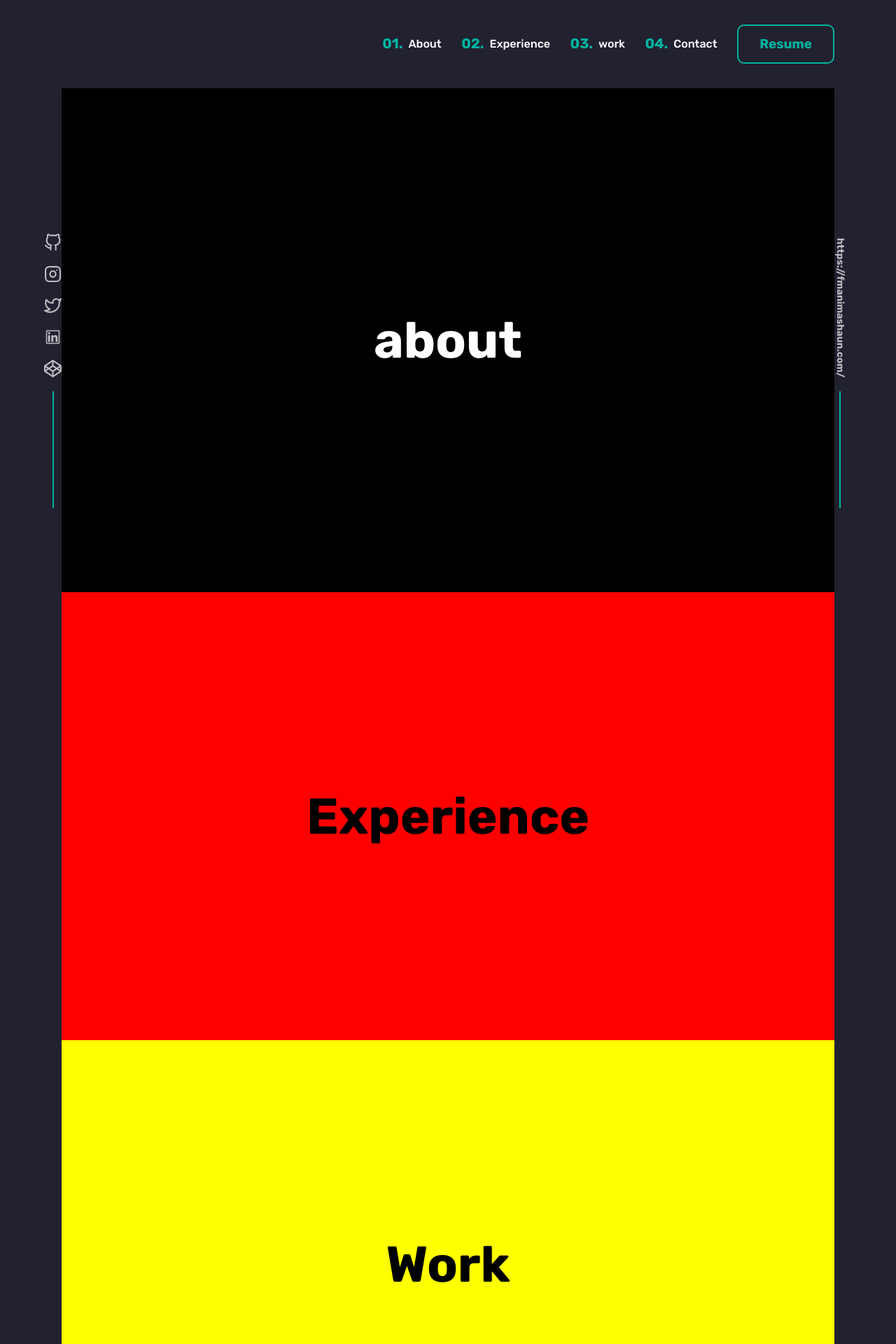
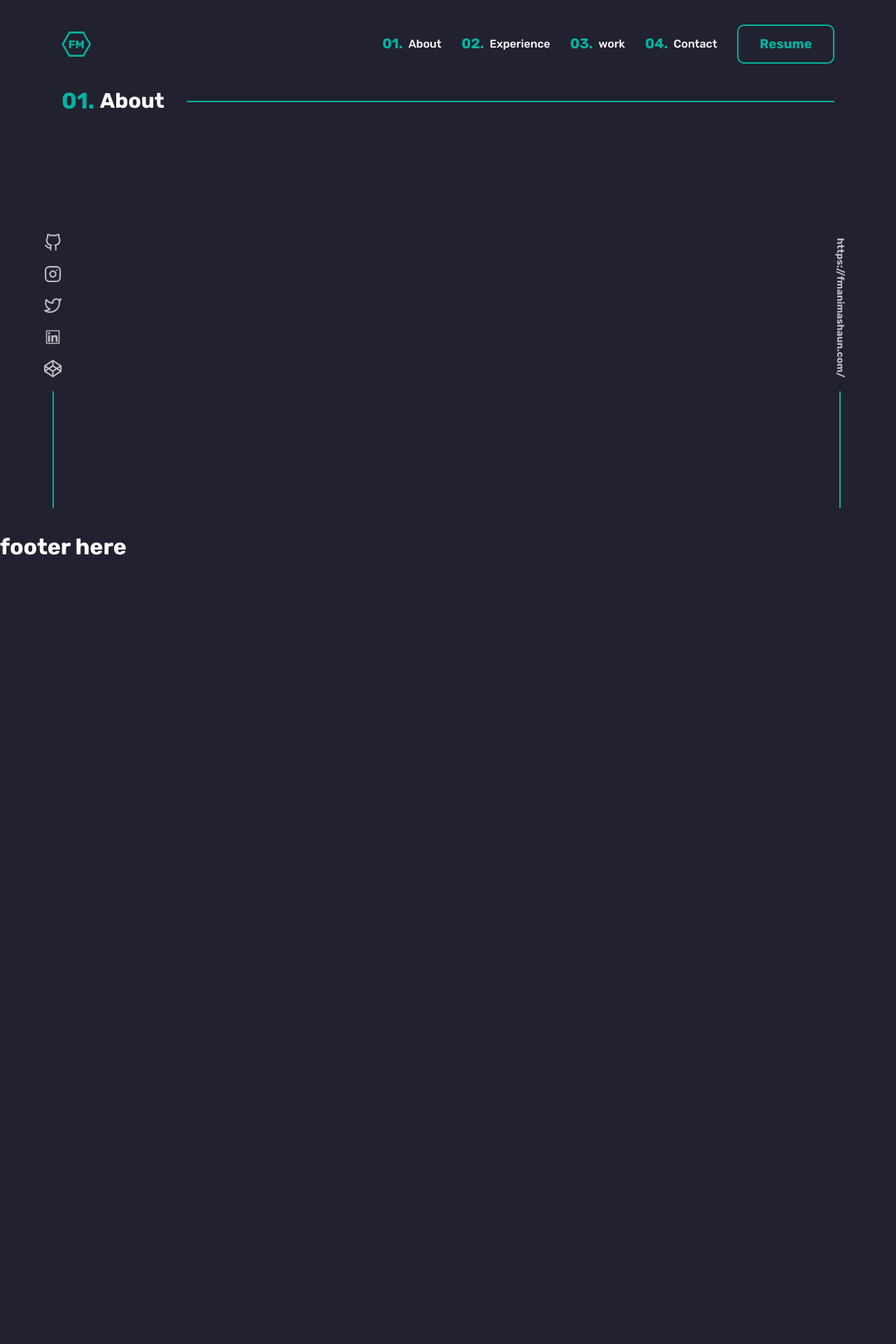
Before and after one commit to fmanimashaun/fmanimashaun.github.io, a React (Vite) app: page / in a window 1280 px wide. Shown: the top 1920 px of the page at 70% size. After the commit the page ends 800 px from the top, so only its background shows below. Built offline with nearby package versions, Linux system fonts and the light colour scheme.

Commit message:
Adjust the header responsiveness and add Logo to the header

```diff
--- a/src/App.jsx
+++ b/src/App.jsx
@@ -8,6 +8,7 @@ import { FiInstagram } from "react-icons/fi";
 import { AiOutlineLinkedin } from "react-icons/ai";
 import { FaCodepen } from "react-icons/fa";
 import Aside from "./components/Aside";
+import SectionHeader from "./components/SectionHeader";
 
 const App = () => {
   const [isVisible, setIsVisible] = useState(false);
@@ -56,73 +57,15 @@ const App = () => {
           </div>
         </Aside>
         <div className="main__wrapper">
-          <div
-            id="about"
-            style={{
-              height: "90vh",
-              display: "flex",
-              justifyContent: "center",
-              alignItems: "center",
-              fontSize: "4.5rem",
-              fontWeight: "bold",
-              color: "white",
-              background: "black",
-            }}
-          >
-            about
-          </div>
-
-          <div
-            id="experience"
-            style={{
-              height: "80vh",
-              display: "flex",
-              justifyContent: "center",
-              alignItems: "center",
-              fontSize: "4.5rem",
-              fontWeight: "bold",
-              color: "black",
-              background: "red",
-            }}
-          >
-            Experience
-          </div>
-
-          <div
-            id="work"
-            style={{
-              height: "80vh",
-              display: "flex",
-              justifyContent: "center",
-              alignItems: "center",
-              fontSize: "4.5rem",
-              fontWeight: "bold",
-              color: "black",
-              background: "yellow",
-            }}
-          >
-            Work
-          </div>
-
-          <div
-            id="contact"
-            style={{
-              height: "80vh",
-              display: "flex",
-              justifyContent: "center",
-              alignItems: "center",
-              fontSize: "4.5rem",
-              fontWeight: "bold",
-              color: "black",
-              background: "white",
-            }}
-          >
-            Contact
+          <div id="about">
+            <SectionHeader className="about" />
           </div>
         </div>
         <Aside className="right">
           <div className="aside__link">
-            <a href="https://fmanimashaun.com/" className="website">https://fmanimashaun.com/</a>
+            <a href="https://fmanimashaun.com/" className="website">
+              https://fmanimashaun.com/
+            </a>
           </div>
         </Aside>
         {isVisible && (
--- a/src/components/Header.jsx
+++ b/src/components/Header.jsx
@@ -4,6 +4,7 @@ import Resume from "@/data/resume.pdf";
 import ButtonLink from "./ButtonLink";
 import MenuImg from "@/assets/img/menu.svg";
 import CloseImg from "@/assets/img/close.svg";
+import Logo from "./Logo";
 
 const Header = () => {
   const [showMenu, setShowMenu] = useState(false);
@@ -28,8 +29,9 @@ const Header = () => {
 
   return (
     <header className="header">
+      <Logo />
       <div
-        className={`header__wrapper ${showMenu && width < 769 ? "open" : ""}`}
+        className={`header__wrapper ${showMenu && width < 1025 ? "open" : ""}`}
       >
         <nav className="header__nav">
           <ul className="header__nav-list">
@@ -67,7 +69,7 @@ const Header = () => {
           Resume
         </ButtonLink>
       </div>
-      {width < 769 && (
+      {width < 1025 && (
         <>
           {!showMenu && (
             <button className="header__menu-btn" onClick={handleMenu}>
--- /dev/null
+++ b/src/components/Logo.jsx
@@ -0,0 +1,5 @@
+const Logo = () => {
+  return <div className="logo"></div>;
+};
+
+export default Logo;
--- /dev/null
+++ b/src/components/SectionHeader.jsx
@@ -0,0 +1,17 @@
+import PropTypes from "prop-types";
+
+const SectionHeader = ({ className }) => {
+  return (
+    <h2 className={`${className}__heading`}>
+      <span>01.</span>
+      <span>About</span>
+    </h2>
+  );
+};
+
+SectionHeader.propTypes = {
+  //   children: PropTypes.node.isRequired,
+  className: PropTypes.string.isRequired,
+};
+
+export default SectionHeader;
--- /dev/null
+++ b/src/scss/components/_about.scss
@@ -0,0 +1,28 @@
+@use "../abstracts/colors" as color;
+
+.about {
+  &__heading {
+    display: flex;
+    align-items: center;
+    gap: 0.5rem;
+    font-size: 30px;
+    line-height: 1.185;
+
+    & span:first-child {
+      font-size: 32px;
+      color: color.$accent-color;
+    }
+
+		& span:nth-child(2) {
+      margin-inline-end: 24px;
+    }
+
+    &::after {
+      content: "";
+      display: block;
+      flex-grow: 1;
+      height: 2px;
+      background-color: color.$accent-color;
+    }
+  }
+}
--- a/src/scss/components/_header.scss
+++ b/src/scss/components/_header.scss
@@ -10,9 +10,11 @@ $btn-text-size: clamp(0.75rem, 0.5739rem + 0.7512vi, 1.25rem);
 
 .header {
   display: flex;
+  align-items: center;
+  justify-content: space-between;
   padding: $header-padding-desktop;
 
-  @media screen and (max-width: 768px) {
+  @media screen and (max-width: 1024px) {
     position: relative;
     padding: $header-padding-mobile;
   }
@@ -23,7 +25,7 @@ $btn-text-size: clamp(0.75rem, 0.5739rem + 0.7512vi, 1.25rem);
     gap: $nav-gap;
     margin-left: auto;
 
-    @media screen and (max-width: 768px) {
+    @media screen and (max-width: 1024px) {
       position: fixed;
       top: 0;
       left: -100%;
@@ -44,14 +46,14 @@ $btn-text-size: clamp(0.75rem, 0.5739rem + 0.7512vi, 1.25rem);
 
   &__nav {
     margin-left: auto;
-    @media screen and (max-width: 768px) {
+    @media screen and (max-width: 1024px) {
       margin-left: 0;
     }
     &-list {
       display: flex;
       gap: $nav-gap;
 
-      @media screen and (max-width: 768px) {
+      @media screen and (max-width: 1024px) {
         flex-direction: column;
         gap: 60px;
       }
@@ -76,7 +78,7 @@ $btn-text-size: clamp(0.75rem, 0.5739rem + 0.7512vi, 1.25rem);
           left: 0;
           transition: width 0.3s ease-in-out;
 
-          @media screen and (max-width: 768px) {
+          @media screen and (max-width: 1024px) {
             display: none;
           }
         }
@@ -97,7 +99,7 @@ $btn-text-size: clamp(0.75rem, 0.5739rem + 0.7512vi, 1.25rem);
           font-size: 1rem;
           line-height: $line-height;
 
-          @media screen and (max-width: 768px) {
+          @media screen and (max-width: 1024px) {
             position: relative;
             &::before {
               content: "";
@@ -112,7 +114,7 @@ $btn-text-size: clamp(0.75rem, 0.5739rem + 0.7512vi, 1.25rem);
           }
         }
 
-        @media screen and (max-width: 768px) {
+        @media screen and (max-width: 1024px) {
           flex-direction: column;
 
           &:hover {
--- a/src/scss/components/_index.scss
+++ b/src/scss/components/_index.scss
@@ -1,3 +1,5 @@
+@forward "logo";
 @forward "header";
 @forward "main";
 @forward "aside";
+@forward "about";
--- /dev/null
+++ b/src/scss/components/_logo.scss
@@ -0,0 +1,34 @@
+.logo {
+  position: relative;
+  width: 42px;
+  height: calc(21px * 1.732);
+  clip-path: polygon(25% 0, 75% 0%, 100% 50%, 75% 100%, 25% 100%, 0% 50%);
+  background-color: #00b3a0;
+
+  &::before {
+    position: absolute;
+    top: 50%;
+    left: 50%;
+    transform: translate(-50%, -50%);
+    content: "";
+    background-color: rgba(34, 33, 47, 1);
+    width: 36px;
+    height: calc(18px * 1.732);
+    clip-path: polygon(25% 0, 75% 0%, 100% 50%, 75% 100%, 25% 100%, 0% 50%);
+  }
+
+  &::after {
+    position: absolute;
+    left: 50%;
+    top: 50%;
+    transform: translate(-50%, -50%);
+    z-index: 99;
+    content: "FM";
+    color: #00b3a0;
+    display: flex;
+    justify-content: center;
+    align-items: center;
+    font-weight: bold;
+    font-size: 1rem;
+  }
+}
```
Also changed, not shown: src/components/Intro.jsx (added, +30 -0 lines).
